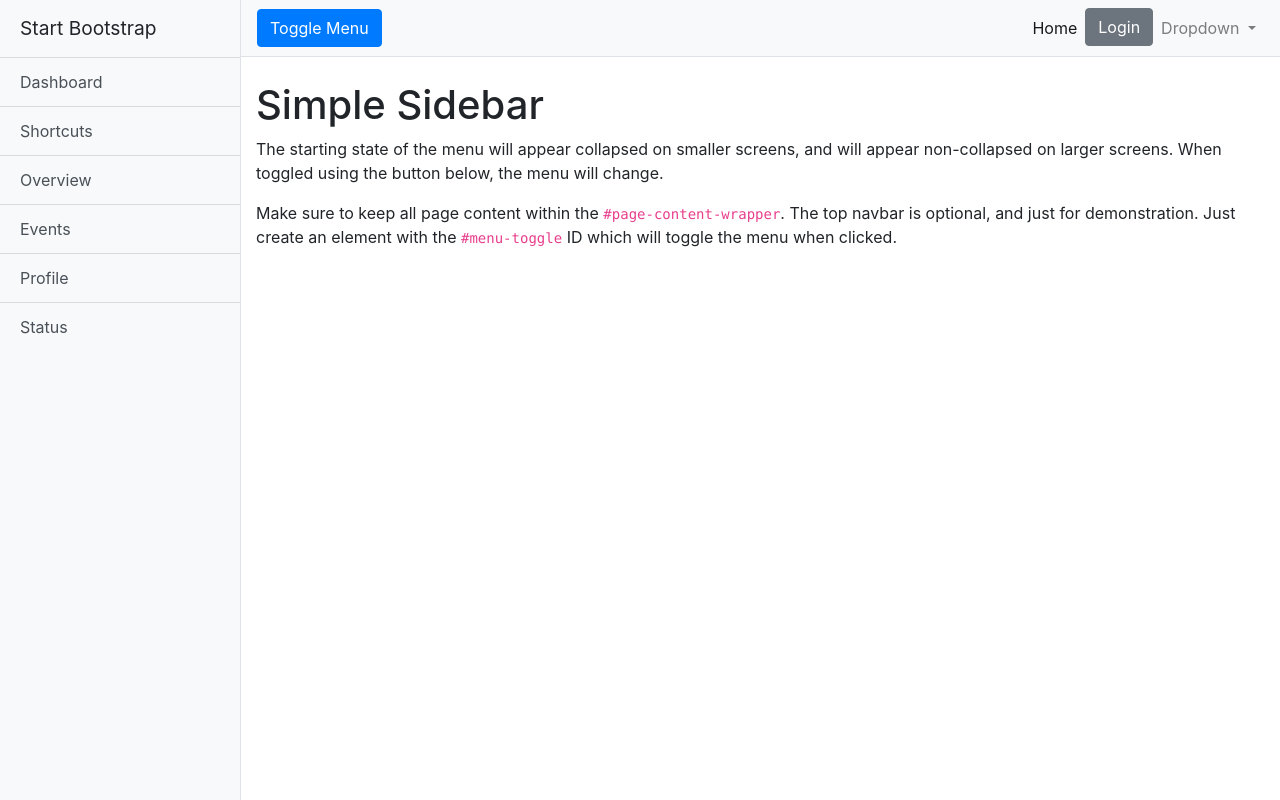
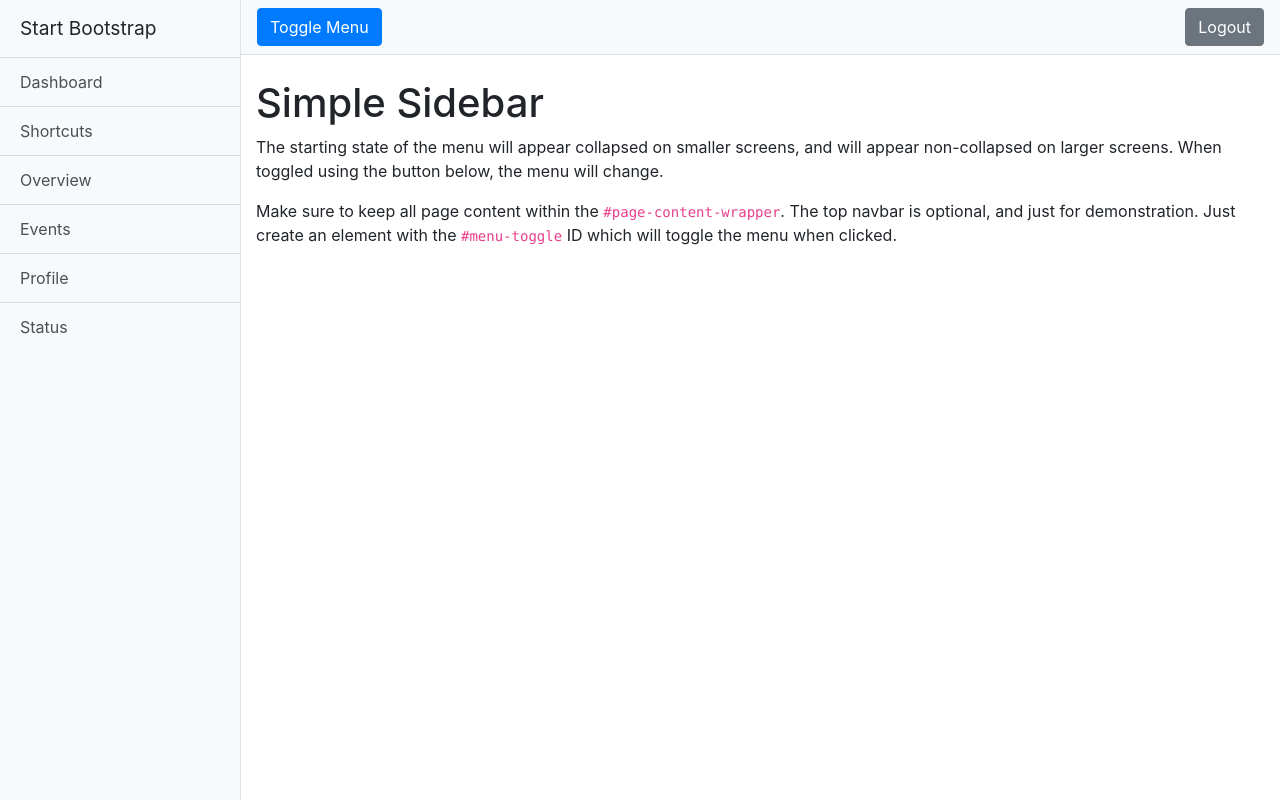
Before and after one commit to map155/database-management-movies, a Flask app: page / in a window 1280 px wide. Run offline with Flask 2, Linux system fonts and the light colour scheme; the visitor is signed in with stand-in values (Sample User, id 1); some libraries are stand-ins or nearby versions.

Commit message:
LOGIN PROCESS DONE

```diff
--- a/webapp/app.py
+++ b/webapp/app.py
@@ -1,12 +1,12 @@
-from flask import Flask, render_template, session, request
+from flask import Flask, render_template, session, request, redirect
 from flaskext.mysql import MySQL
 import json
-#from werkzeug import generate_password_hash, check_password_hash
+from werkzeug.security import generate_password_hash, check_password_hash
 
 app = Flask(__name__,
             static_url_path='',
             static_folder='static')
-
+app.secret_key = b'\x8b3\xbal3/-1\xb6s\x9a\xef\x03\xf1\xf0\xd4'
 mysql = MySQL()
 # MySQL configurations
 app.config['MYSQL_DATABASE_USER'] = 'DBMMoviesAdmin'
@@ -24,22 +24,45 @@ def index():
         return render_template('index.html', username=session['username'])
 
 
+@app.route("/logout")
+def logout():
+    session.pop('username')
+    return redirect("/")
+
+
 @app.route("/login", methods=['POST'])
 def login():
     _username = request.form['Username']
     _password = request.form['Password']
     conn = mysql.connect()
     cursor = conn.cursor()
-    cursor.callproc('sp_login', (_username, _password))
+    cursor.callproc('sp_login', (_username,))
     data = cursor.fetchall()
-    return json.dumps({'error': str(data)})
+    if data:
+        print(data)
+        if check_password_hash(data[0][0], _password):
+            session['username'] = _username
+    return redirect("/")
 
 
 @app.route("/createUser", methods=['POST'])
 def createUser():
+    _username = request.form['Username']
+    _password = request.form['Password']
     conn = mysql.connect()
+    cursor = conn.cursor()
     _hashed_password = generate_password_hash(_password)
-    return "You said: " + request.form['text']
+    cursor.callproc('sp_TestReturn', (_username, _hashed_password))
+    data = cursor.fetchall()
+    print(data)
+    if data:
+        if data[0][0] == 1:
+            conn.commit()
+            return json.dumps({'success': 'User Created'})
+        else:
+            return json.dumps({'error': 'User Already Exists'})
+    else:
+        return json.dumps({'error': 'No Response From Database'})
 
 
 if __name__ == '__main__':
--- a/webapp/templates/index.html
+++ b/webapp/templates/index.html
@@ -49,42 +49,7 @@
         <div class="collapse navbar-collapse" id="navbarSupportedContent">
           <ul class="navbar-nav ml-auto mt-2 mt-lg-0">
             <li class="nav-item active">
-              <a class="nav-link" href="#">Home <span class="sr-only">(current)</span></a>
-            </li>
-            <li class="nav-item">
-                <div class="dropdown">
-                  <button class="btn btn-secondary" type="button" id="dropdownMenuButton" data-toggle="dropdown" aria-haspopup="true" aria-expanded="false">
-                    Login
-                  </button>
-                <form class="dropdown-menu dropdown-menu-right">
-                  <div class="form-group">
-                    <label for="exampleDropdownFormEmail2">Email address</label>
-                    <input type="email" class="form-control input-large" id="exampleDropdownFormEmail2" placeholder="email@example.com">
-                  </div>
-                  <div class="form-group">
-                    <label for="exampleDropdownFormPassword2">Password</label>
-                    <input type="password" class="form-control input-large" id="exampleDropdownFormPassword2" placeholder="Password">
-                  </div>
-                  <div class="form-check">
-                    <input type="checkbox" class="form-check-input" id="dropdownCheck2">
-                    <label class="form-check-label" for="dropdownCheck2">
-                      Remember me
-                    </label>
-                  </div>
-                  <button type="submit" class="btn btn-primary">Sign in</button>
-                </form>
-            </div>
-            </li>
-            <li class="nav-item dropdown">
-              <a class="nav-link dropdown-toggle" href="#" id="navbarDropdown" role="button" data-toggle="dropdown" aria-haspopup="true" aria-expanded="false">
-                Dropdown
-              </a>
-              <div class="dropdown-menu dropdown-menu-right" aria-labelledby="navbarDropdown">
-                <a class="dropdown-item" href="#">Action</a>
-                <a class="dropdown-item" href="#">Another action</a>
-                <div class="dropdown-divider"></div>
-                <a class="dropdown-item" href="#">Something else here</a>
-              </div>
+              <a class="btn btn-secondary" href="/logout">Logout <span class="sr-only">(current)</span></a>
             </li>
           </ul>
         </div>
```
Also changed, not shown: webapp/templates/login.html (+42 -7 lines).
